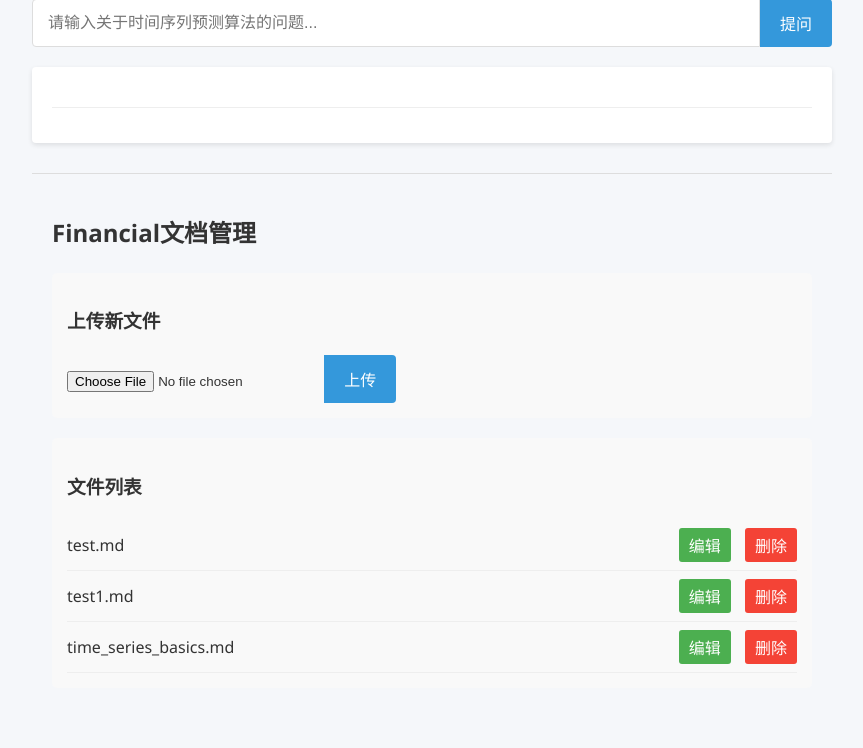
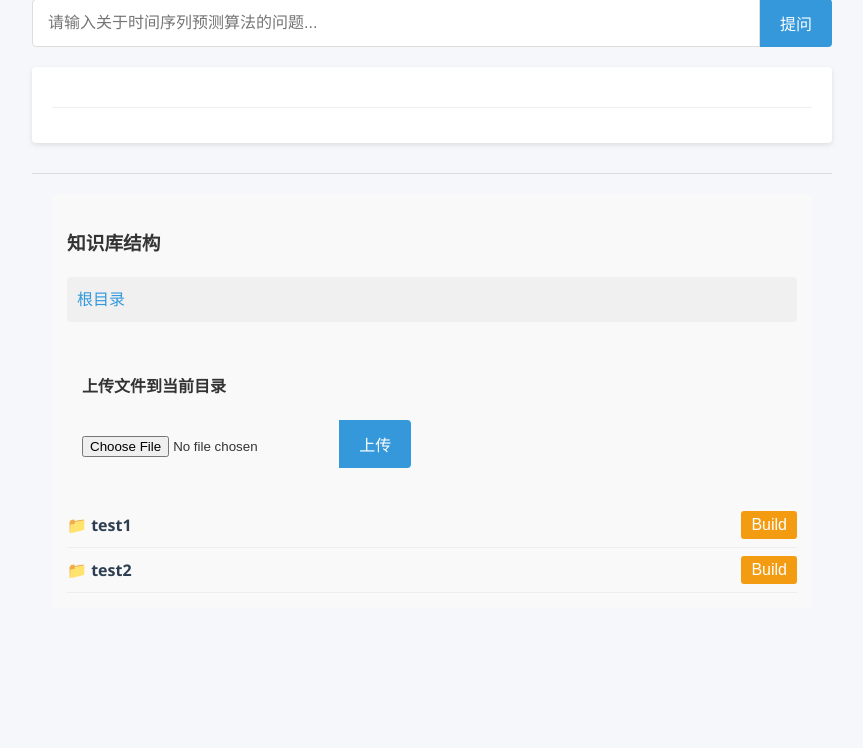
Before and after one commit to Fhyywen/shixun_qiu, a Flask app: page / in a window 1280 px wide. Shown: the part 169-917 px from the top of the page, without its empty margins (208-1071 px from the left). After the commit the page ends 753 px from the top, so only its background shows below. Run offline with Flask 3, Linux system fonts and the light colour scheme; parts of the project's set-up code (start-up, migrations or seed data) failed here and were passed over.

Commit message:
添加编译文件夹功能

```diff
--- a/app.py
+++ b/app.py
@@ -4,6 +4,7 @@ from config import Config
 import os
 import json
 from pathlib import Path
+from flask import send_from_directory
 
 app = Flask(__name__)
 app.config.from_object(Config)
@@ -109,9 +110,24 @@ def upload_financial_file():
     if file.filename == '':
         return jsonify({'error': '未选择文件'})
 
+    # 获取目标文件夹路径，默认为根目录
+    folder_path = request.form.get('folder_path', '')
+
     if file and file.filename.lower().endswith('.md'):
         try:
-            file_path = os.path.join(FINANCIAL_DIR, file.filename)
+            # 构建完整文件路径
+            if folder_path:
+                target_dir = os.path.join(FINANCIAL_DIR, folder_path)
+                # 确保目标文件夹存在
+                Path(target_dir).mkdir(parents=True, exist_ok=True)
+                file_path = os.path.join(target_dir, file.filename)
+            else:
+                file_path = os.path.join(FINANCIAL_DIR, file.filename)
+
+            # 安全检查
+            if not file_path.startswith(FINANCIAL_DIR):
+                return jsonify({'error': '无效的文件路径'})
+
             file.save(file_path)
             return jsonify({'message': '文件上传成功'})
         except Exception as e:
@@ -167,6 +183,59 @@ def save_financial_file():
         return jsonify({'error': f'保存文件失败: {str(e)}'})
 
 
+@app.route('/list-financial-structure')
+def list_financial_structure():
+    """获取知识库目录结构（包括文件和文件夹）"""
+    try:
+        def get_directory_structure(root_path):
+            structure = []
+            for entry in os.scandir(root_path):
+                if entry.name.startswith('.'):  # 跳过隐藏文件/文件夹
+                    continue
+
+                item = {
+                    'name': entry.name,
+                    'path': os.path.relpath(entry.path, FINANCIAL_DIR),
+                    'is_dir': entry.is_dir()
+                }
+
+                # 如果是目录，递归获取子目录结构
+                if entry.is_dir():
+                    item['children'] = get_directory_structure(entry.path)
+
+                structure.append(item)
+            return structure
+
+        # 获取目录结构
+        structure = get_directory_structure(FINANCIAL_DIR)
+        return jsonify(structure)
+    except Exception as e:
+        return jsonify({'error': f'获取目录结构失败: {str(e)}'})
+
+
+@app.route('/build-folder', methods=['POST'])
+def build_folder():
+    """编译指定文件夹"""
+    try:
+        data = request.get_json()
+        folder_path = data.get('folder_path')
+
+        if not folder_path:
+            return jsonify({'error': '文件夹路径不能为空'})
+
+        # 构建完整路径
+        full_path = os.path.join(FINANCIAL_DIR, folder_path)
+
+        # 安全检查
+        if not full_path.startswith(FINANCIAL_DIR) or not os.path.isdir(full_path):
+            return jsonify({'error': '无效的文件夹路径'})
+
+        # 调用编译函数
+        num_chunks = qa_system.build_knowledge_base(full_path)
+        return jsonify({'message': f'文件夹编译完成，共处理 {num_chunks} 个文档块'})
+    except Exception as e:
+        return jsonify({'error': f'编译文件夹时出错: {str(e)}'})
+
 if __name__ == '__main__':
     Config.ensure_directories_exist()
     app.run(
--- a/static/style.css
+++ b/static/style.css
@@ -153,3 +153,39 @@ button:hover {
 .hidden {
     display: none;
 }
+
+/* 添加到style.css中 */
+#structure-path {
+    margin-bottom: 15px;
+    padding: 10px;
+    background-color: #f0f0f0;
+    border-radius: 4px;
+}
+
+.path-item {
+    color: #3498db;
+    cursor: pointer;
+}
+
+.path-item:hover {
+    text-decoration: underline;
+}
+
+.folder-item {
+    color: #2c3e50;
+    font-weight: bold;
+    cursor: pointer;
+}
+
+.build-btn {
+    background-color: #f39c12;
+    color: white;
+    border: none;
+    border-radius: 3px;
+    padding: 5px 10px;
+    cursor: pointer;
+}
+
+.build-btn:hover {
+    background-color: #e67e22;
+}
--- a/templates/index.html
+++ b/templates/index.html
@@ -33,9 +33,7 @@
 
             <!-- 文件管理区域 -->
             <div class="file-manager">
-                <h2>Financial文档管理</h2>
-
-                <!-- 文件上传区域 -->
+                <!-- 移除：
                 <div class="upload-section">
                     <h3>上传新文件</h3>
                     <form id="upload-form" enctype="multipart/form-data">
@@ -43,12 +41,24 @@
                         <button type="submit">上传</button>
                     </form>
                 </div>
+                -->
 
-                <!-- 文件列表区域 -->
+                <!-- 修改文件管理区域的结构 -->
                 <div class="files-section">
-                    <h3>文件列表</h3>
-                    <div id="files-list">
-                        <!-- 文件列表将通过JS动态加载 -->
+                    <h3>知识库结构</h3>
+                    <div id="structure-path">
+                        <span class="path-item" data-path="">根目录</span>
+                    </div>
+                    <!-- 新增文件夹内上传区域 -->
+                    <div id="folder-upload" class="upload-section hidden">
+                        <h4>上传文件到当前目录</h4>
+                        <form id="folder-upload-form" enctype="multipart/form-data">
+                            <input type="file" id="folder-file-upload" accept=".md" />
+                            <button type="submit">上传</button>
+                        </form>
+                    </div>
+                    <div id="structure-list">
+                        <!-- 目录结构将通过JS动态加载 -->
                     </div>
                 </div>
 
@@ -56,6 +66,7 @@
                 <div class="edit-section hidden" id="edit-section">
                     <h3>编辑文件</h3>
                     <input type="hidden" id="edit-filename" />
+                    <input type="hidden" id="edit-filepath" />
                     <textarea id="file-content" rows="10"></textarea>
                     <div class="edit-buttons">
                         <button id="save-edit">保存</button>
@@ -115,19 +126,23 @@
             }
         });
 
-        // 文件管理功能
+        // 替换原有的文件管理相关JS代码
+
+// 在DOMContentLoaded事件中替换原上传表单事件监听
 document.addEventListener('DOMContentLoaded', () => {
-            // 加载文件列表
-            loadFilesList();
+    // 加载目录结构
+    loadStructure();
 
-            // 上传文件表单提交
-            document.getElementById('upload-form').addEventListener('submit', async (e) => {
+    // 文件夹内上传文件表单提交
+    document.getElementById('folder-upload-form').addEventListener('submit', async (e) => {
         e.preventDefault();
-                const fileInput = document.getElementById('file-upload');
+        const fileInput = document.getElementById('folder-file-upload');
         if (!fileInput.files.length) return;
 
         const formData = new FormData();
         formData.append('file', fileInput.files[0]);
+        // 添加当前文件夹路径
+        formData.append('folder_path', getCurrentPath());
 
         try {
             const response = await fetch('/upload-financial-file', {
@@ -140,7 +155,7 @@
                 alert(result.error);
             } else {
                 alert('文件上传成功');
-                        loadFilesList();
+                loadStructure(getCurrentPath());
                 fileInput.value = '';
             }
         } catch (error) {
@@ -152,15 +167,20 @@
     document.getElementById('cancel-edit').addEventListener('click', () => {
         document.getElementById('edit-section').classList.add('hidden');
         document.getElementById('edit-filename').value = '';
+        document.getElementById('edit-filepath').value = '';
         document.getElementById('file-content').value = '';
     });
 
     // 保存编辑
     document.getElementById('save-edit').addEventListener('click', async () => {
         const filename = document.getElementById('edit-filename').value;
+        const filepath = document.getElementById('edit-filepath').value;
         const content = document.getElementById('file-content').value;
 
         if (!filename || !content) return;
+
+        // 构建完整路径
+        const fullPath = filepath ? `${filepath}/${filename}` : filename;
 
         try {
             const response = await fetch('/save-financial-file', {
@@ -169,7 +189,7 @@
                     'Content-Type': 'application/json',
                 },
                 body: JSON.stringify({
-                            filename: filename,
+                    filename: fullPath,
                     content: content
                 })
             });
@@ -180,7 +200,7 @@
             } else {
                 alert('文件保存成功');
                 document.getElementById('edit-section').classList.add('hidden');
-                        loadFilesList();
+                loadStructure(getCurrentPath());
             }
         } catch (error) {
             alert('保存失败: ' + error.message);
@@ -188,63 +208,219 @@
     });
 });
 
-        // 加载文件列表
-        async function loadFilesList() {
+// 获取当前路径
+function getCurrentPath() {
+    const pathItems = document.querySelectorAll('#structure-path .path-item');
+    if (pathItems.length <= 1) return '';
+
+    return Array.from(pathItems)
+        .slice(1)
+        .map(item => item.getAttribute('data-name'))
+        .join('/');
+}
+
+async function loadStructure(path = '') {
     try {
-                const response = await fetch('/list-financial-files');
-                const files = await response.json();
+        const response = await fetch('/list-financial-structure');
+        const structure = await response.json();
 
-                const filesList = document.getElementById('files-list');
-                filesList.innerHTML = '';
-
-                if (files.error) {
-                    filesList.innerHTML = `<p class="error">${files.error}</p>`;
+        if (structure.error) {
+            document.getElementById('structure-list').innerHTML = `<p class="error">${structure.error}</p>`;
             return;
         }
 
-                if (files.length === 0) {
-                    filesList.innerHTML = '<p>没有文件</p>';
+        // 更新路径导航
+        updatePathNavigation(path);
+
+        // 显示或隐藏文件夹内上传区域
+        const uploadSection = document.getElementById('folder-upload');
+        if (path || structure.length > 0) { // 根目录也显示上传区域
+            uploadSection.classList.remove('hidden');
+        } else {
+            uploadSection.classList.add('hidden');
+        }
+
+        // 找到当前路径对应的结构
+        const currentStructure = findStructureByPath(structure, path);
+
+        // 渲染结构列表
+        renderStructureList(currentStructure);
+    } catch (error) {
+        console.error('加载目录结构失败:', error);
+    }
+}
+
+// 更新路径导航
+function updatePathNavigation(currentPath) {
+    const pathContainer = document.getElementById('structure-path');
+    pathContainer.innerHTML = '';
+
+    // 添加根目录
+    const rootItem = document.createElement('span');
+    rootItem.className = 'path-item';
+    rootItem.setAttribute('data-path', '');
+    rootItem.textContent = '根目录';
+    rootItem.addEventListener('click', () => loadStructure(''));
+    pathContainer.appendChild(rootItem);
+
+    if (!currentPath) return;
+
+    // 分割路径
+    const pathParts = currentPath.split('/');
+    let fullPath = '';
+
+    pathParts.forEach((part, index) => {
+        const separator = document.createElement('span');
+        separator.textContent = ' / ';
+        pathContainer.appendChild(separator);
+
+        fullPath = index === 0 ? part : `${fullPath}/${part}`;
+
+        const pathItem = document.createElement('span');
+        pathItem.className = 'path-item';
+        pathItem.setAttribute('data-path', fullPath);
+        pathItem.setAttribute('data-name', part);
+        pathItem.textContent = part;
+        pathItem.addEventListener('click', () => loadStructure(fullPath));
+        pathContainer.appendChild(pathItem);
+    });
+}
+
+// 根据路径查找结构
+function findStructureByPath(structure, path) {
+    if (!path) return structure;
+
+    const pathParts = path.split('/');
+    let currentStructure = structure;
+
+    for (const part of pathParts) {
+        const found = currentStructure.find(item => item.name === part && item.is_dir);
+        if (!found) return [];
+        currentStructure = found.children;
+    }
+
+    return currentStructure;
+}
+
+// 渲染结构列表
+function renderStructureList(structure) {
+    const listContainer = document.getElementById('structure-list');
+    listContainer.innerHTML = '';
+
+    if (structure.length === 0) {
+        listContainer.innerHTML = '<p>该目录下没有文件或文件夹</p>';
         return;
     }
 
+    // 先显示文件夹，再显示文件
+    const folders = structure.filter(item => item.is_dir);
+    const files = structure.filter(item => !item.is_dir);
+
+    // 显示文件夹
+    folders.forEach(folder => {
+        const folderItem = document.createElement('div');
+        folderItem.className = 'file-item';
+
+        const currentPath = getCurrentPath();
+        const folderPath = currentPath ? `${currentPath}/${folder.name}` : folder.name;
+
+        folderItem.innerHTML = `
+            <span class="folder-item" data-path="${folderPath}">📁 ${folder.name}</span>
+            <div class="file-actions">
+                <button class="build-btn" data-path="${folderPath}">Build</button>
+            </div>
+        `;
+        listContainer.appendChild(folderItem);
+    });
+
+    // 显示文件
     files.forEach(file => {
+        if (!file.name.toLowerCase().endsWith('.md')) return;
+
         const fileItem = document.createElement('div');
         fileItem.className = 'file-item';
+
+        const currentPath = getCurrentPath();
+        const filePath = currentPath;
+
         fileItem.innerHTML = `
-                        <span>${file}</span>
+            <span class="file-name">📄 ${file.name}</span>
             <div class="file-actions">
-                            <button class="edit-btn" data-file="${file}">编辑</button>
-                            <button class="delete-btn" data-file="${file}">删除</button>
+                <button class="edit-btn" data-file="${file.name}" data-path="${filePath}">编辑</button>
+                <button class="delete-btn" data-file="${file.name}" data-path="${filePath}">删除</button>
             </div>
         `;
-                    filesList.appendChild(fileItem);
+        listContainer.appendChild(fileItem);
     });
 
-                // 绑定编辑和删除事件
-                document.querySelectorAll('.edit-btn').forEach(btn => {
-                    btn.addEventListener('click', async (e) => {
-                        const filename = e.target.getAttribute('data-file');
-                        await editFile(filename);
+    // 绑定文件夹点击事件
+    document.querySelectorAll('.folder-item').forEach(item => {
+        item.addEventListener('click', () => {
+            const path = item.getAttribute('data-path');
+            loadStructure(path);
         });
     });
 
-                document.querySelectorAll('.delete-btn').forEach(btn => {
+    // 绑定build按钮事件
+    document.querySelectorAll('.build-btn').forEach(btn => {
         btn.addEventListener('click', async (e) => {
-                        const filename = e.target.getAttribute('data-file');
-                        if (confirm(`确定要删除 ${filename} 吗?`)) {
-                            await deleteFile(filename);
+            e.stopPropagation();
+            const folderPath = e.target.getAttribute('data-path');
+
+            if (confirm(`确定要编译文件夹 "${folderPath}" 吗？`)) {
+                try {
+                    const response = await fetch('/build-folder', {
+                        method: 'POST',
+                        headers: {
+                            'Content-Type': 'application/json',
+                        },
+                        body: JSON.stringify({ folder_path: folderPath })
+                    });
+
+                    const result = await response.json();
+                    if (result.error) {
+                        alert(result.error);
+                    } else {
+                        alert(result.message);
+                    }
+                } catch (error) {
+                    alert('编译失败: ' + error.message);
+                }
             }
         });
     });
-            } catch (error) {
-                console.error('加载文件列表失败:', error);
+
+    // 绑定编辑按钮事件
+    document.querySelectorAll('.edit-btn').forEach(btn => {
+        btn.addEventListener('click', async (e) => {
+            e.stopPropagation();
+            const filename = e.target.getAttribute('data-file');
+            const filepath = e.target.getAttribute('data-path');
+            await editFile(filename, filepath);
+        });
+    });
+
+    // 绑定删除按钮事件
+    document.querySelectorAll('.delete-btn').forEach(btn => {
+        btn.addEventListener('click', async (e) => {
+            e.stopPropagation();
+            const filename = e.target.getAttribute('data-file');
+            const filepath = e.target.getAttribute('data-path');
+
+            const fullPath = filepath ? `${filepath}/${filename}` : filename;
+
+            if (confirm(`确定要删除 ${fullPath} 吗?`)) {
+                await deleteFile(fullPath);
             }
+        });
+    });
 }
 
 // 编辑文件
-        async function editFile(filename) {
+async function editFile(filename, filepath) {
     try {
-                const response = await fetch(`/get-financial-file?filename=${encodeURIComponent(filename)}`);
+        const fullPath = filepath ? `${filepath}/${filename}` : filename;
+        const response = await fetch(`/get-financial-file?filename=${encodeURIComponent(fullPath)}`);
         const result = await response.json();
 
         if (result.error) {
@@ -253,6 +429,7 @@
         }
 
         document.getElementById('edit-filename').value = filename;
+        document.getElementById('edit-filepath').value = filepath;
         document.getElementById('file-content').value = result.content;
         document.getElementById('edit-section').classList.remove('hidden');
     } catch (error) {
@@ -276,7 +453,7 @@
             alert(result.error);
         } else {
             alert('文件已删除');
-                    loadFilesList();
+            loadStructure(getCurrentPath());
         }
     } catch (error) {
         alert('删除失败: ' + error.message);
```
Also changed, not shown: data/knowledge_base/test1/test.md (renamed from data/knowledge_base/test.md), data/knowledge_base/test1/test1.md (renamed from data/knowledge_base/test1.md), data/knowledge_base/test2/time_series_basics.md (renamed from data/knowledge_base/time_series_basics.md). Lines whose indentation alone changed are shown as unchanged.
